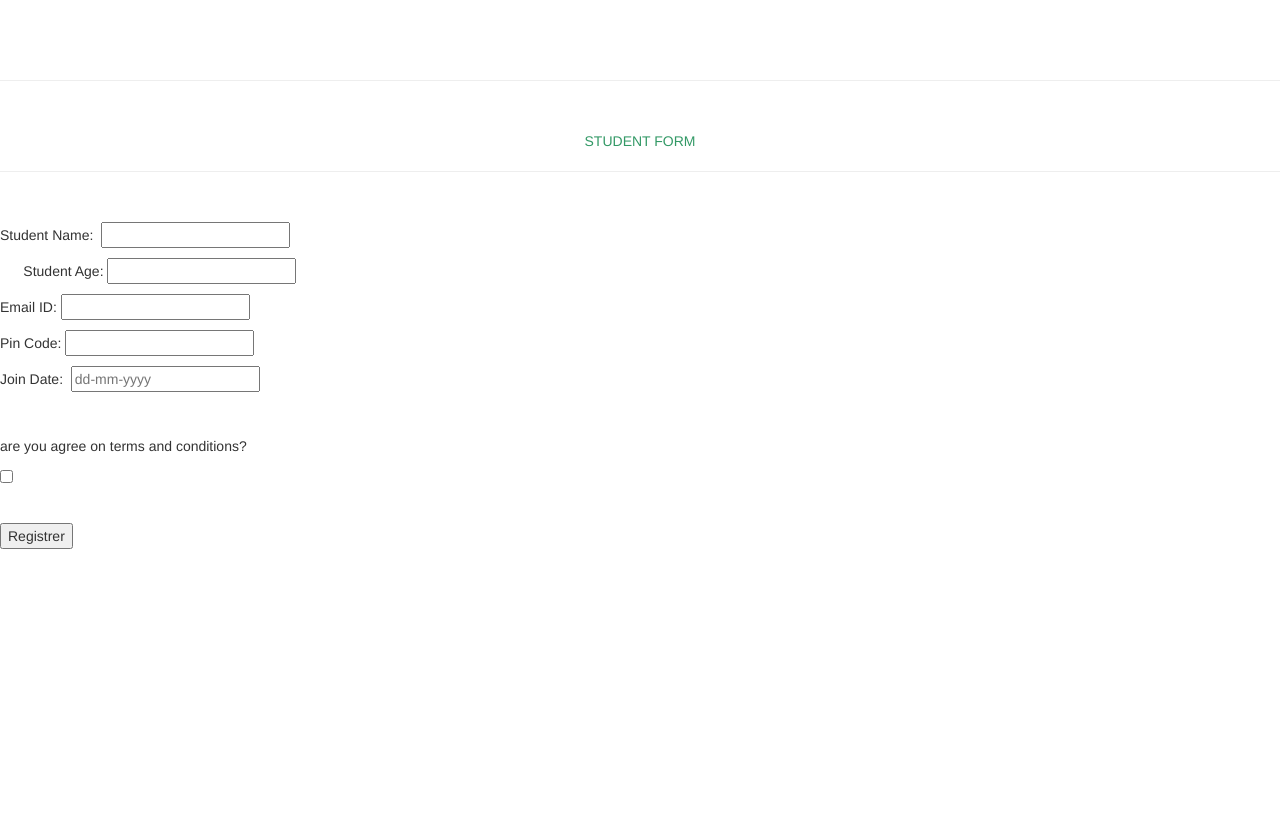
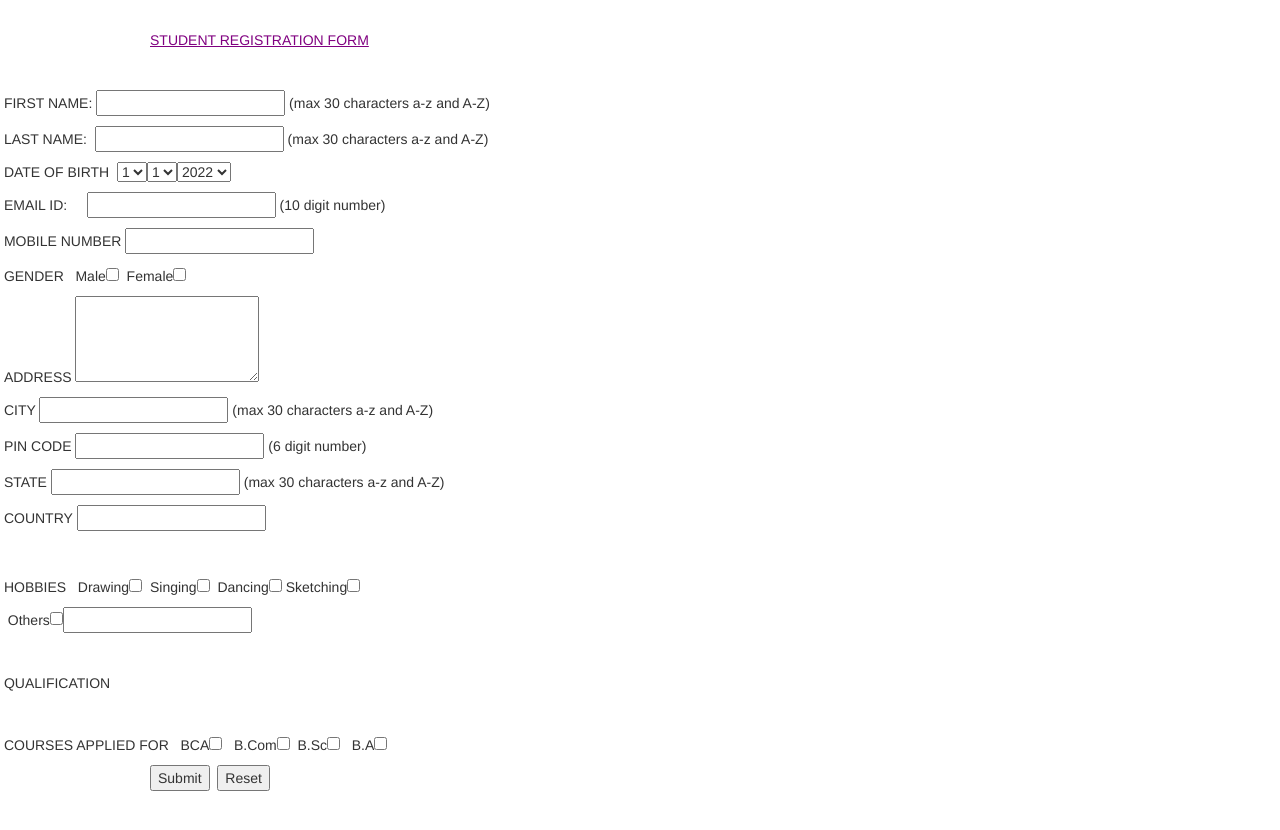
Before and after one commit to DavVega/03096, a website: page index.html in a window 1280 px wide. Before the commit the page ends 800 px from the top, so only its background shows below. Drawn offline with nearby package versions, Linux system fonts and the light colour scheme.

Commit message:
03096: Refactor UI Form

```diff
--- a/index.html
+++ b/index.html
@@ -8,24 +8,57 @@
   <script src="https://maxcdn.bootstrapcdn.com/bootstrap/3.3.1/js/bootstrap.min.js"></script>
 </head>
 <body>
-<p style="font-size: 1.5em;">&nbsp;</p>
   <p>&nbsp;</p>
-<hr />
+  <p style="text-align: left;text-indent: 150px"><span style="text-decoration: underline; color: #800080;">STUDENT REGISTRATION FORM</span></p>
+  <form>
   <p>&nbsp;</p>
-<p style="text-align: center;"><span style="color: #339966;">STUDENT FORM</span></p>
-<hr /><form>
-<p>&nbsp;</p>
-<p>Student Name:&nbsp; <input id="fname" name="fname" type="text" /></p>
-<p>&nbsp; &nbsp; &nbsp; Student Age: <input id="lname" name="lname" type="text" /></p>
-<p>Email ID: <input id="email" name="email" type="text" /></p>
-<p>Pin Code: <input id="pincode" name="pincode" type="text" /></p>
-<p>Join Date:&nbsp; <input id="jdate" name="jdate" type="text" placeholder="dd-mm-yyyy" /></p>
+  <p>&nbsp;FIRST NAME:&nbsp;<input id="fname" name="fname" type="text" />&nbsp;(max 30 characters a-z and A-Z)</p>
+  <p>&nbsp;LAST NAME:&nbsp; <input id="fname" name="fname" type="text" />&nbsp;(max 30 characters a-z and A-Z)</p>
+  <p>&nbsp;DATE OF BIRTH&nbsp;&nbsp;<select id="day" name="day">
+  <option value="1">1</option>
+  <option value="2">2</option>
+  <option value="3">3</option>
+  <option value="4">4</option>
+  </select><select id="month" name="month">
+  <option value="1">1</option>
+  <option value="2">2</option>
+  <option value="3">3</option>
+  <option value="4">4</option>
+  </select><select id="year" name="year">
+  <option value="1">2022</option>
+  <option value="2">2023</option>
+  <option value="3">2024</option>
+  <option value="4">2025</option>
+  </select></p>
+  <p>&nbsp;EMAIL ID: &nbsp;&nbsp;&nbsp;&nbsp;<input id="email" name="email" type="text" />&nbsp;(10 digit number)</p>
+  <p>&nbsp;MOBILE NUMBER <input id="mobile" name="mobile" type="text" /></p>
+  <p>&nbsp;GENDER &nbsp; Male<input id="male" name="male" type="checkbox" value="Male" /> &nbsp;Female<input id="female" name="female" type="checkbox" value="female" /></p>
+  <p>&nbsp;ADDRESS <textarea id="address" cols="20" name="address" rows="4"></textarea></p>
+  <p>&nbsp;CITY <input id="city" name="city" type="text" />&nbsp;(max 30 characters a-z and A-Z)</p>
+  <p>&nbsp;PIN CODE <input id="pincode" name="pincode" type="text" />&nbsp;(6 digit number)</p>
+  <p>&nbsp;STATE <input id="state" name="state" type="text" />&nbsp;(max 30 characters a-z and A-Z)</p>
+  <p>&nbsp;COUNTRY <input id="country" name="country" type="text" /></p>
   <p>&nbsp;</p>
   </form>
-<p>are you agree on terms and conditions?&nbsp;</p>
-<p><input id="agree" name="agree" type="checkbox" value="" /></p>
+  <p>&nbsp;HOBBIES
+    &nbsp; Drawing<input id="" name="" type="checkbox" value="" />
+    &nbsp;Singing<input id="" name="" type="checkbox" value="" />&nbsp; Dancing<input id="" name="" type="checkbox" value="" />&nbsp;Sketching<input id="" name="" type="checkbox" value="" />
+  <p>&nbsp; Others<input id="" name="" type="checkbox" value="" /><input id="" name="" type="text" value="" /></p>
+  </p>
   <p>&nbsp;</p>
-<p><button type="button">Registrer</button></p>
+  <p>&nbsp;QUALIFICATION
+  </p>
   <p>&nbsp;</p>
+  <p>&nbsp;COURSES APPLIED FOR
+   &nbsp; BCA<input id="" name="" type="checkbox" value="" />
+    &nbsp; B.Com<input id="" name="" type="checkbox" value="" />&nbsp; B.Sc<input id="" name="" type="checkbox" value="" />
+    &nbsp; B.A<input id="" name="" type="checkbox" value="" />
+  </p>
+
+  <p style="text-align: left;text-indent: 150px"><button type="button">Submit</button>&nbsp; <button type="button">Reset</button>&nbsp;</p>
+  <p>&nbsp;</p>
+
+
+
 </body>
 </html>
```
Lines whose indentation alone changed are shown as unchanged.
